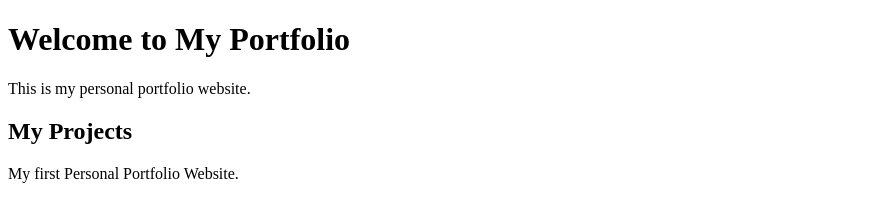
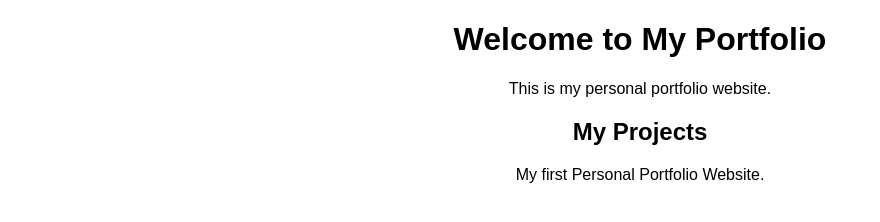
Before and after one commit to LakshyaMittal11/personal-portfolio, a plain HTML site: page index.html in a window 1280 px wide. Shown: the whole page, without its empty margins (0-880 px from the left). Drawn offline with Linux system fonts and the light colour scheme.

Commit message:
Addind css styling to portfolio

```diff
--- a/index.html
+++ b/index.html
@@ -1,6 +1,7 @@
 <!DOCTYPE html>
 <html lang="en">
 <head>
+    <link rel="stylesheet" href="style.css">
     <meta charset="UTF-8">
     <meta name="viewport" content="width=device-width, initial-scale=1.0">
     <title>My Personal Portfolio</title>
--- /dev/null
+++ b/style.css
@@ -0,0 +1,7 @@
+body{
+    font-family: Arial, sans-serif;
+    brackground-color: #f4f4f4;
+    margin: 0;
+    padding: 0;
+    text-align: center;
+}
```
